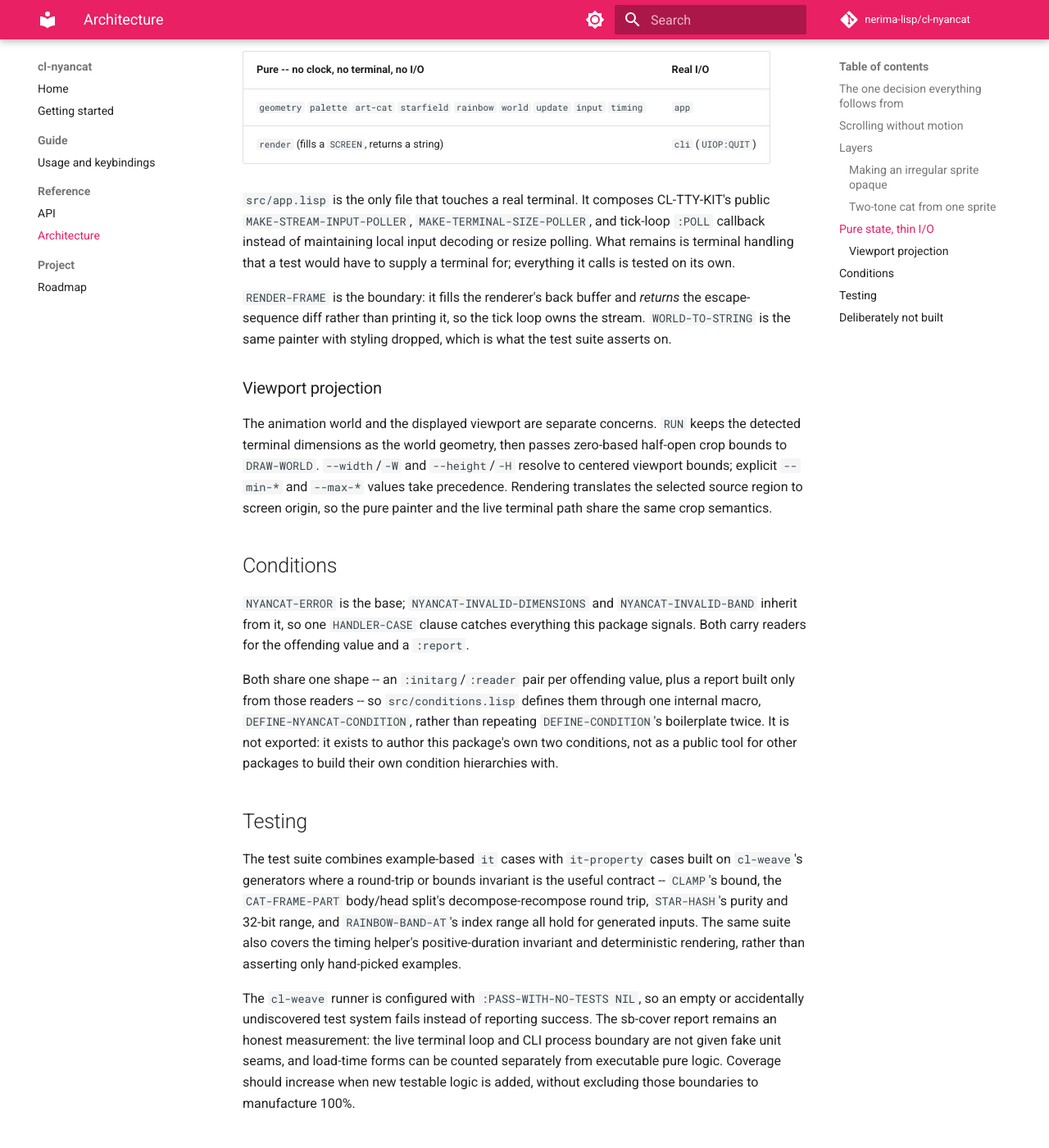
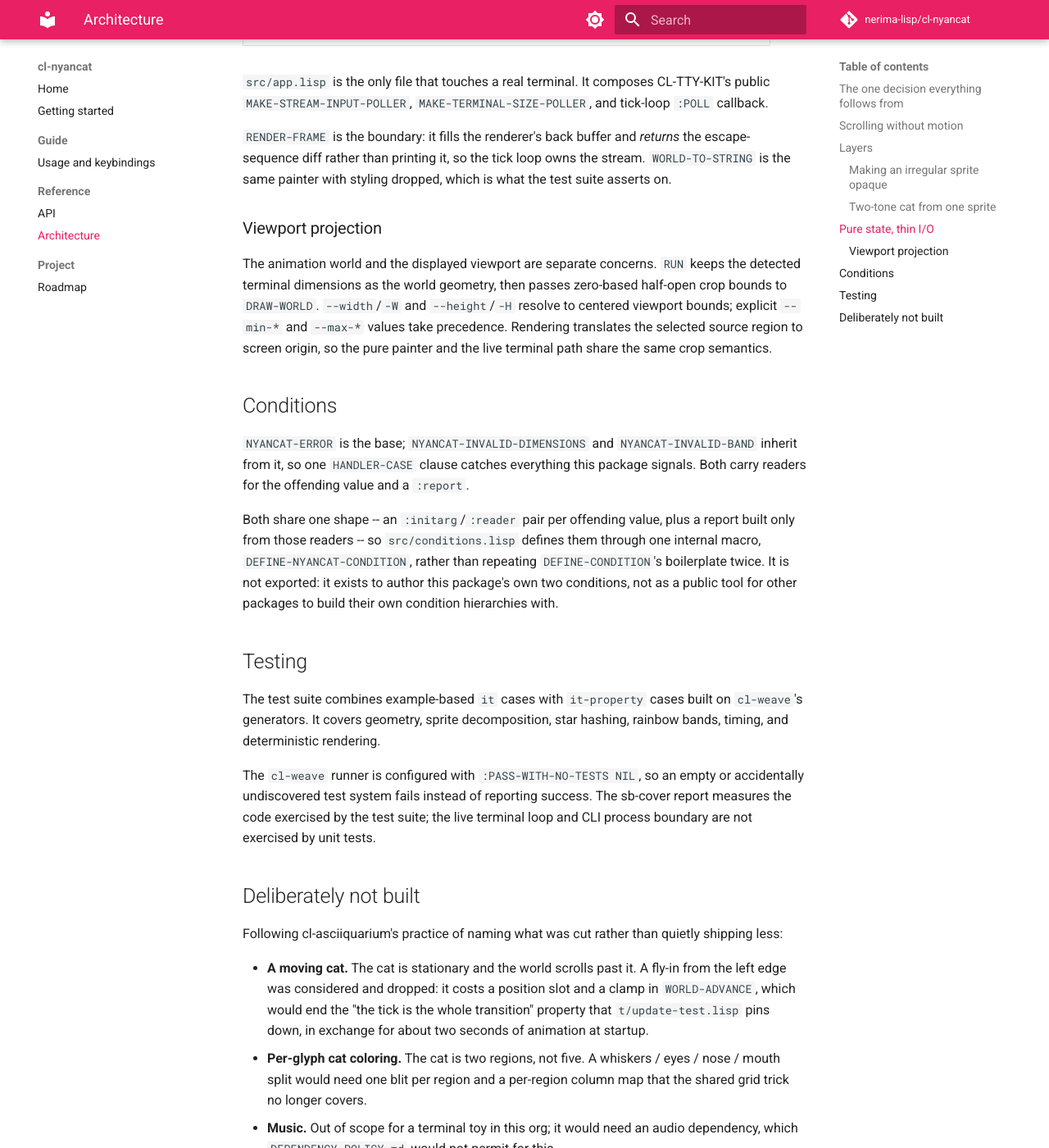
Before and after one commit to nerima-lisp/cl-nyancat, an MkDocs documentation site: the page built from docs/src/reference/architecture.md, in a window 1280 px wide and 1400 px high, scrolled down 1979 px. Shown: the whole window at 82% size. Built offline with MkDocs 1.6.1 and Material for MkDocs 9.7.7, drawn with Linux system fonts in a browser that asks for light colours; comment, search, counter and statistics services are not loaded; some of the changed text lies outside the part shown.

Commit message:
Trim unsupported documentation claims

````diff
--- a/docs/src/reference/architecture.md
+++ b/docs/src/reference/architecture.md
@@ -4,13 +4,7 @@
 
 **Nothing in `src/` reads `CL:*RANDOM-STATE*`.**
 
-A screensaver normally seeds a generator and walks it: each frame consumes
-random numbers, so frame *N* is only reachable by producing frames 0 through
-*N-1*. cl-asciiquarium works that way and pays for it with a test suite that
-has to bind `SB-EXT:SEED-RANDOM-STATE` around every scenario.
-
-cl-nyancat instead makes each cell's contents a **pure function of its
-coordinates and the tick**:
+The starfield hash is a pure function of its coordinates:
 
 ```lisp
 (star-present-p seed column row)   ; -> a hash, not a draw
@@ -18,13 +12,11 @@ coordinates and the tick**:
 (cat-frame-for-tick tick)
 ```
 
-`STAR-HASH` is the lowbias32 integer finalizer over the three coordinates
-combined with large odd multipliers. It looks random and is not: the same
-arguments always give the same result, in any image, in any order, with no
+`STAR-HASH` combines the three coordinates with integer multipliers and a
+32-bit finalizer. The same arguments always give the same result, with no
 state carried between calls.
 
-Three consequences, and they are the reason the rest of the design is as small
-as it is:
+This has three consequences:
 
 1. **`WORLD` is nine scalars.** There is no star list, no particle pool, no
    trail buffer -- nothing for the layers to live in, because they are
@@ -93,9 +85,7 @@ The split cl-tty-kit's `tick-loop.lisp` describes is followed literally:
 
 `src/app.lisp` is the only file that touches a real terminal. It composes
 CL-TTY-KIT's public `MAKE-STREAM-INPUT-POLLER`, `MAKE-TERMINAL-SIZE-POLLER`,
-and tick-loop `:POLL` callback instead of maintaining local input decoding or
-resize polling. What remains is terminal handling that a test would have to
-supply a terminal for; everything it calls is tested on its own.
+and tick-loop `:POLL` callback.
 
 `RENDER-FRAME` is the boundary: it fills the renderer's back buffer and
 *returns* the escape-sequence diff rather than printing it, so the tick loop
@@ -129,20 +119,13 @@ build their own condition hierarchies with.
 ## Testing
 
 The test suite combines example-based `it` cases with `it-property` cases built
-on `cl-weave`'s generators where a round-trip or bounds invariant is the useful
-contract -- `CLAMP`'s bound, the `CAT-FRAME-PART` body/head split's
-decompose-recompose round trip, `STAR-HASH`'s purity and 32-bit range, and
-`RAINBOW-BAND-AT`'s index range all hold for generated inputs. The same suite
-also covers the timing helper's positive-duration invariant and deterministic
-rendering, rather than asserting only hand-picked examples.
+on `cl-weave`'s generators. It covers geometry, sprite decomposition, star
+hashing, rainbow bands, timing, and deterministic rendering.
 
 The `cl-weave` runner is configured with `:PASS-WITH-NO-TESTS NIL`, so an empty
 or accidentally undiscovered test system fails instead of reporting success.
-The sb-cover report remains an honest measurement: the live terminal loop and
-CLI process boundary are not given fake unit seams, and load-time forms can be
-counted separately from executable pure logic. Coverage should increase when
-new testable logic is added, without excluding those boundaries to manufacture
-100%.
+The sb-cover report measures the code exercised by the test suite; the live
+terminal loop and CLI process boundary are not exercised by unit tests.
 
 ## Deliberately not built
 
````
Also changed, not shown: docs/src/getting-started.md (+3 -3 lines), docs/src/guide/usage.md (+4 -5 lines), docs/src/index.md (+7 -7 lines), README.md.
